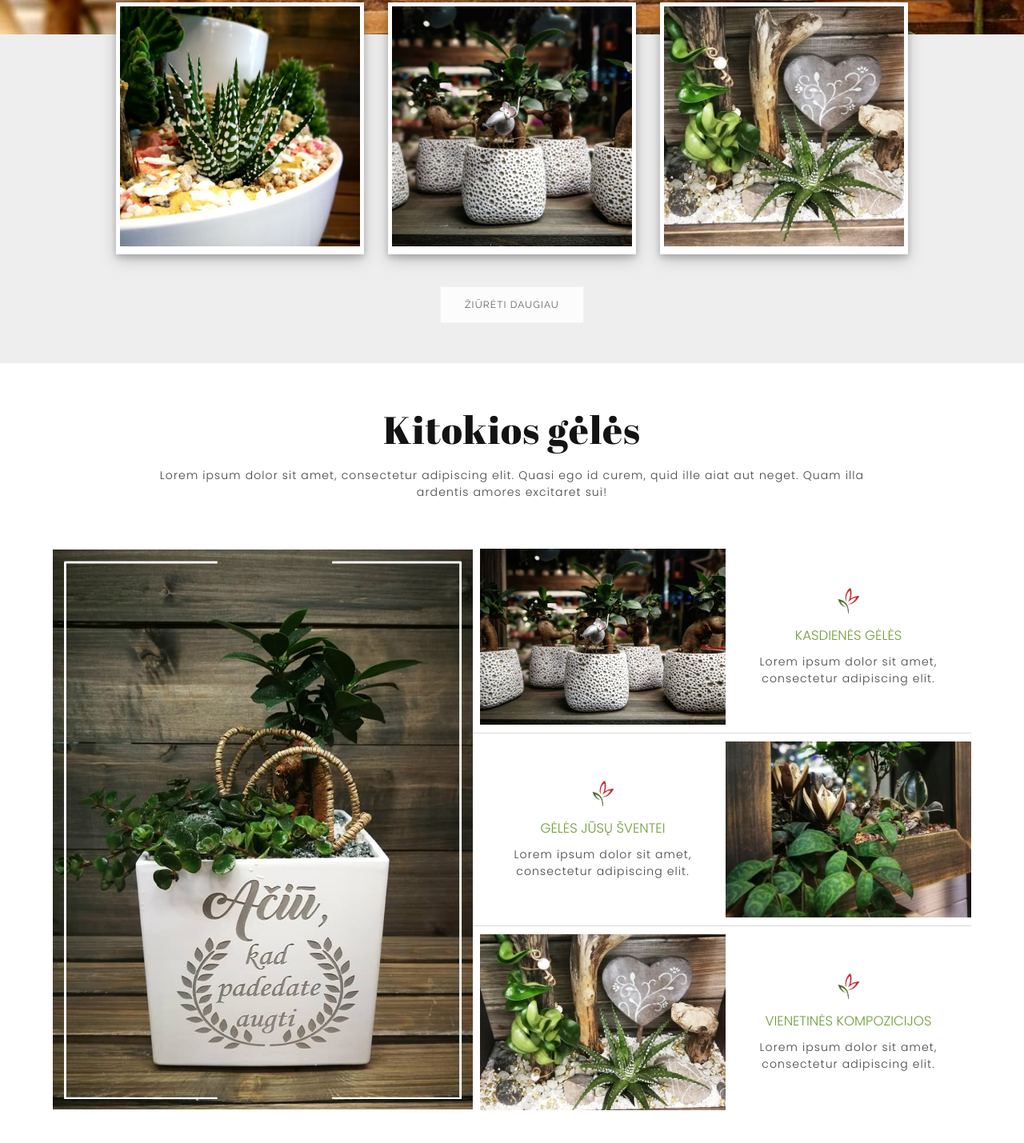
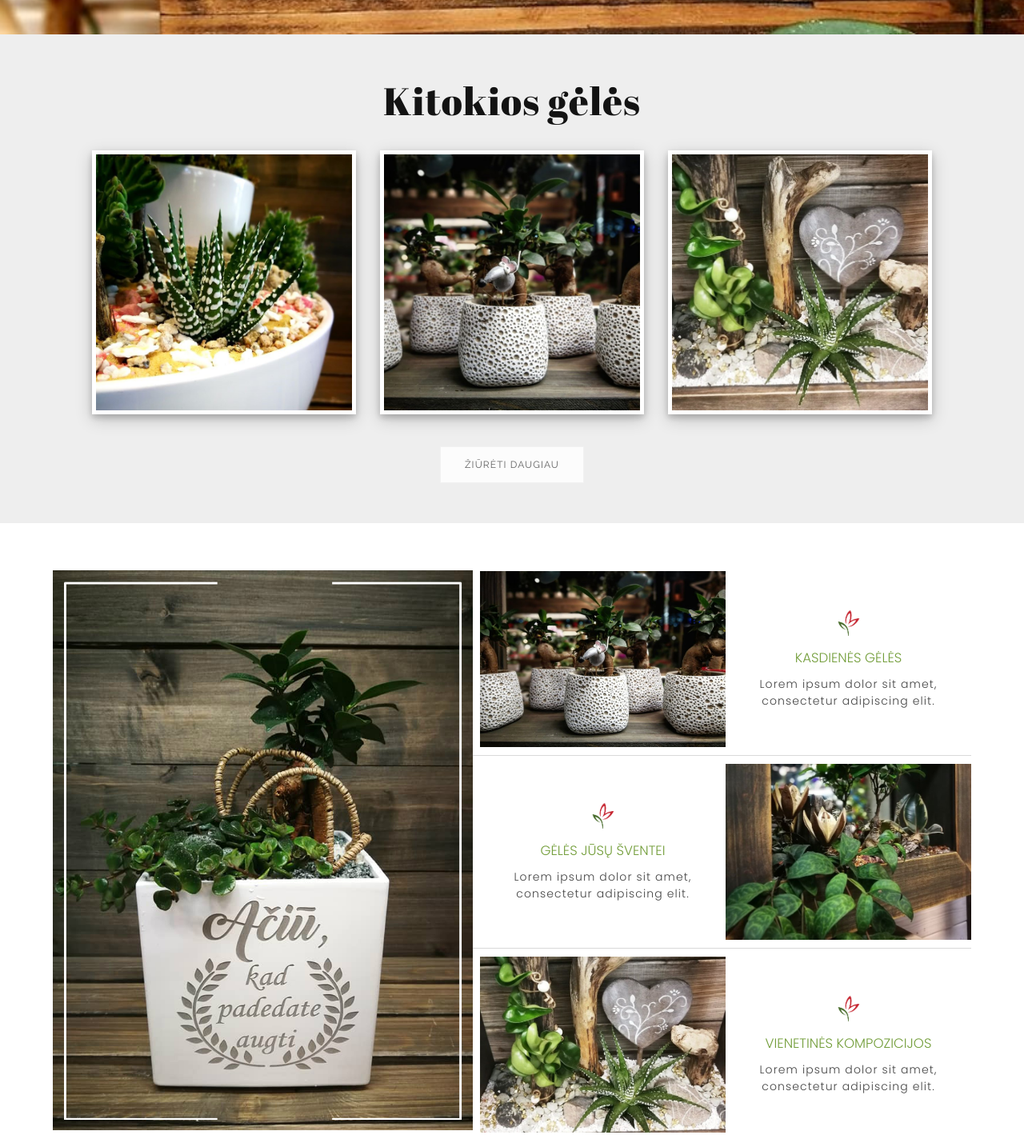
Before and after one commit to tadasan/kitokios_geles, a plain HTML site: page index.html in a window 1280 px wide. Shown: the part 793-2222 px from the top of the page at 80% size. Drawn offline with Linux system fonts and the light colour scheme.

```diff
--- a/css/stylesheet.css
+++ b/css/stylesheet.css
@@ -51,13 +51,13 @@ section {
     padding: 50px 0;
 }
 
-.title {
+/* .title {
 	margin-bottom: 15px;
 }
 
 .title-text {
 	width: 70%;
-}
+} */
 
 .narrow {
 	width: 70%;
@@ -152,7 +152,6 @@ h4 {
 
 #index3 .product p {
 	text-align: center;
-	padding: 8px 0;
 	font-size: 13px;
 }
 
@@ -265,9 +264,10 @@ HEADER
 INDEX1
 ---------------*/
 
-#index1 {
+/* #index1 {
 	padding-bottom: 0px;
 }
+*/
 
 .ornament {
 	width: 40px;
@@ -278,7 +278,7 @@ INDEX1
 INDEX2
 ---------------*/
 
-#index2-pic {
+.index2-img img {
 	height: 700px
 }
 
@@ -332,12 +332,11 @@ INDEX3
 	background-size: cover;
 	display: flex;
 	justify-content: center;
-	margin-top: -100px;
 }
 
 #index3 .products {
 	width: 1040px;
-	padding: 10px 0;
+	padding: 30px 0 10px 0;
 }
 
 #index3 .product {
@@ -346,13 +345,23 @@ INDEX3
 	margin: 0 15px;
 	box-shadow: 0 4px 8px 0 rgba(0, 0, 0, 0.2), 0 6px 20px 0 rgba(0, 0, 0, 0.19);
 	position: relative;
+	width:330px;
+	height: 330px;
+}
 
+#index3 .flex-row {
+	align-items: flex-start;
 }
+
+/* #index3 .product:hover {
+	height: 370px;
+	transition-duration: 0.3s;
+} */
 
 #index3 .product img {
 	object-fit: cover;
-	width: 300px;
-	height: 300px;
+	width: 320px;
+	height: 320px;
 }
 
 /* .prices {
@@ -390,11 +399,9 @@ INDEX3
 }
 
 .ziureti-daugiau button:hover {
-	color: #BB2528;
-	border: 1px #80141773 solid;
+	color: rgba(114, 157, 57);
+	border: 1px rgba(114, 157, 57) solid;
 	transition-duration: 0.2s;
-	#fae16c
-	rgb(183, 66, 50)
 }
 
 /* -------------
@@ -574,8 +581,9 @@ SVENTEMS1
 #sventems1 .product {
 	box-shadow: 0 4px 8px 0 rgba(0, 0, 0, 0.2), 0 6px 20px 0 rgba(0, 0, 0, 0.19);
 	position: relative;
+	margin: 0 10px;
 	height: 133.6px;
-	margin: 0 10px;
+	width: 200px;
 }
 
 #sventems1 img {
@@ -843,6 +851,14 @@ DARKEN
 	height: 247.5px;
 }
 
+.darken3 p {
+	padding-top: 40%;
+	width: 320px;
+	height: 320px;
+	margin: 5px;
+	left:0;
+}
+
 .darken p:hover {
 	color: #fff;
 	background-color: rgba(17, 17, 17, 0.63);
@@ -873,7 +889,7 @@ PRIEZIURA
 	justify-content: center;
 }
 
-#prieziura1 hr {
+#prieziura1 hr, #index4 hr {
 	border-top: 1px solid rgba(114, 157, 57);
 	width: 70px;
 	margin-bottom: 10px;
--- a/index.html
+++ b/index.html
@@ -35,9 +35,11 @@
         </header>
 
          <section id="index3" class="flex-column">
+             <h2>Kitokios gėlės</h2>
             <div class="products flex-row">
-                <div class="product">
+                <div class="product darken darken3">
                     <img src="images/q.jpg" alt="">
+                    <p>trumpas gėlės aprašymas<br><br>kaina</p>
                     <!-- <div class="prices">
                         <div class="price-text">
                             <p>Trumpas gėlės<br>
@@ -49,26 +51,22 @@
                         </div>
                     </div> -->
                 </div>
-                <div class="product">
+                <div class="product darken darken3">
                     <img src="images/gimtadienis4.jpg" alt="">
+                    <p>trumpas gėlės aprašymas<br><br>kaina</p>
                 </div>
-                <div class="product">
+                <div class="product darken darken3">
                     <img src="images/vestuves.jpg" alt="">
+                    <p>trumpas gėlės aprašymas<br><br>kaina</p>
                 </div>
             </div>
             <a href="geles.html" class="ziureti-daugiau"><button>Žiūrėti daugiau</button></a>
         </section>
-        <section id="index1" class="flex-column row jsnav">
-            <div class="title flex-row">
-                <h2>Kitokios gėlės</h2>
-            </div>
-            <div class="title-text"><p>Lorem ipsum dolor sit amet, consectetur adipiscing elit. Quasi ego id curem, quid ille aiat aut neget. Quam illa ardentis amores excitaret sui!</p>
-            </div>
-        </section>
 
-
-        <section id="index2" class="row flex-row">
-            <img src="images/picture11.jpg" alt="prekė" id="index2-pic">
+        <section id="index2" class="row flex-row jsnav">
+            <div class="index2-img">
+            <img src="images/picture11.jpg" alt="prekė">
+        </div>
             <div id="cards">
             <a href="geles.html">
                 <div class="card flex-row">
@@ -133,8 +131,9 @@
         <section id="index4" class="flex-row">
             <img src="images/picturee.jpg" alt="#" id="index4-img">
             <div id="index4-text">
-                <div class="title flex-row">
-                    <h2>Pavadinimas</h2>
+                <div>
+                    <h4>Pavadinimas</h4>
+                    <hr>
                 </div>
                 <p>Lorem ipsum dolor sit amet, consectetur adipiscing elit. Quasi ego id curem, quid ille aiat aut neget. Quam illa ardentis amores excitaret sui! Cur tandem? Nisi enim id faceret, cur Plato Aegyptum peragravit, ut a sacerdotibus barbaris numeros et caelestia acciperet? Id et fieri posse et saepe esse factum et ad voluptates percipiendas maxime pertinere.
                 </p>
```
